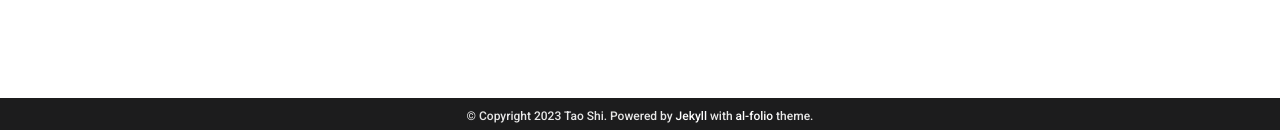
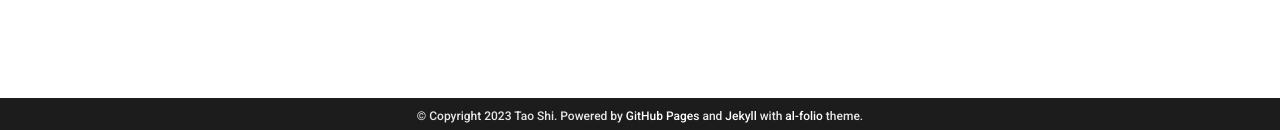
Before and after one commit to TaoShi1998/TaoShi1998.github.io, a Jekyll site: the page built from _pages/about.md, in a window 1280 px wide. Shown: the part 767-897 px from the top of the page. Built offline with Jekyll 4.4.1, drawn with Linux system fonts in a browser that asks for light colours; full-size pictures stand in for the smaller copies a plugin makes; comment, search, counter and statistics services are not loaded; a style sheet for code colours, icons or effects is not loaded.

Commit message:
Update _config.yml

```diff
--- a/_config.yml
+++ b/_config.yml
@@ -10,7 +10,7 @@
 description: > # the ">" symbol means to ignore newlines until "footer_text:"
   A simple, whitespace theme for academics. Based on [*folio](https://github.com/bogoli/-folio) design.
 footer_text: >
-  Powered by <a href="https://jekyllrb.com/" target="_blank">Jekyll</a> with <a href="https://github.com/alshedivat/al-folio">al-folio</a> theme.
+  Powered by <a href="https://pages.github.com/" target="_blank">GitHub Pages</a> and <a href="https://jekyllrb.com/" target="_blank">Jekyll</a> with <a href="https://github.com/alshedivat/al-folio">al-folio</a> theme.
 keywords: jekyll, jekyll-theme, academic-website, portfolio-website  # add your own keywords or leave empty
 
 lang: en # the language of your site (for example: en, fr, cn, ru, etc.)
```
